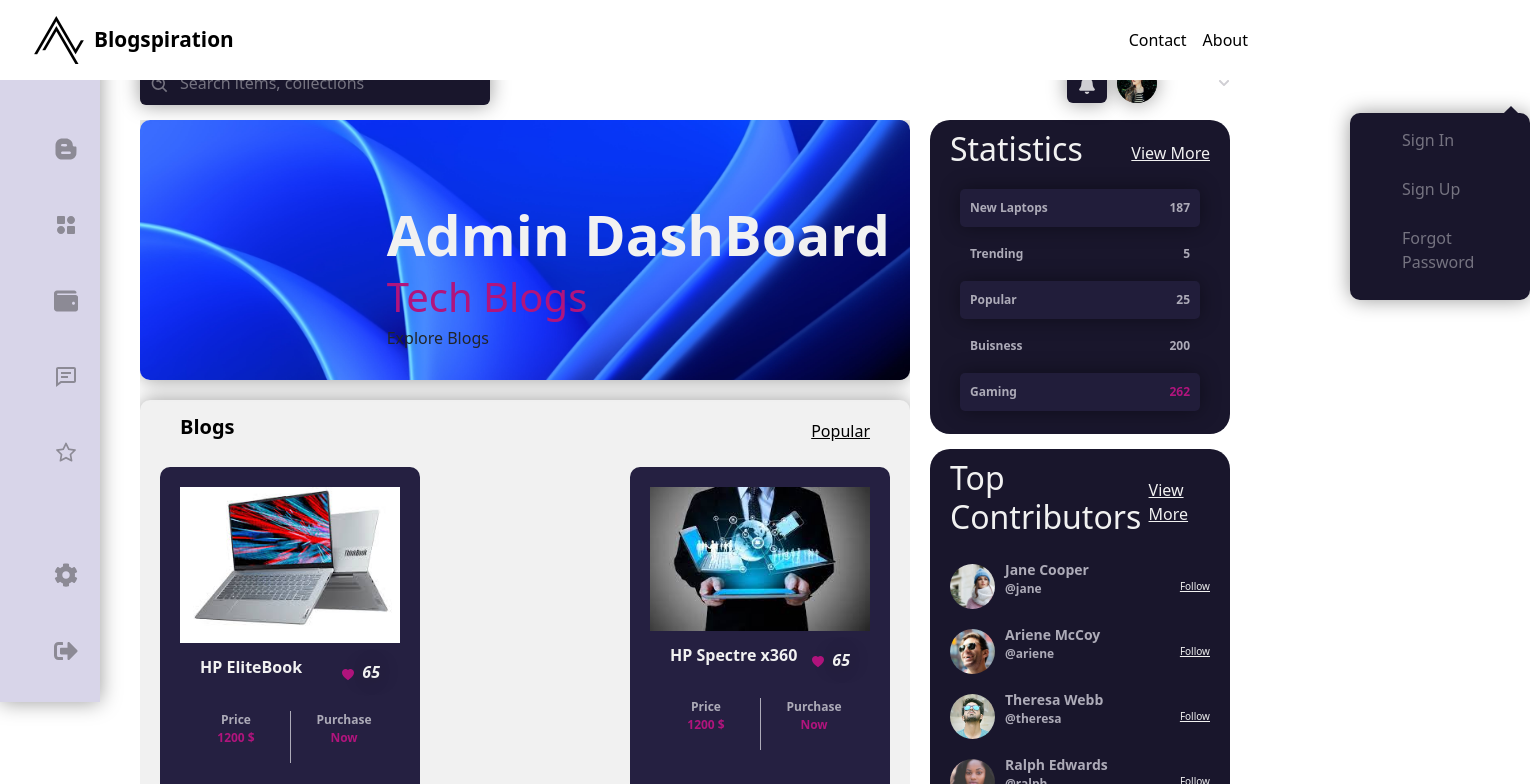
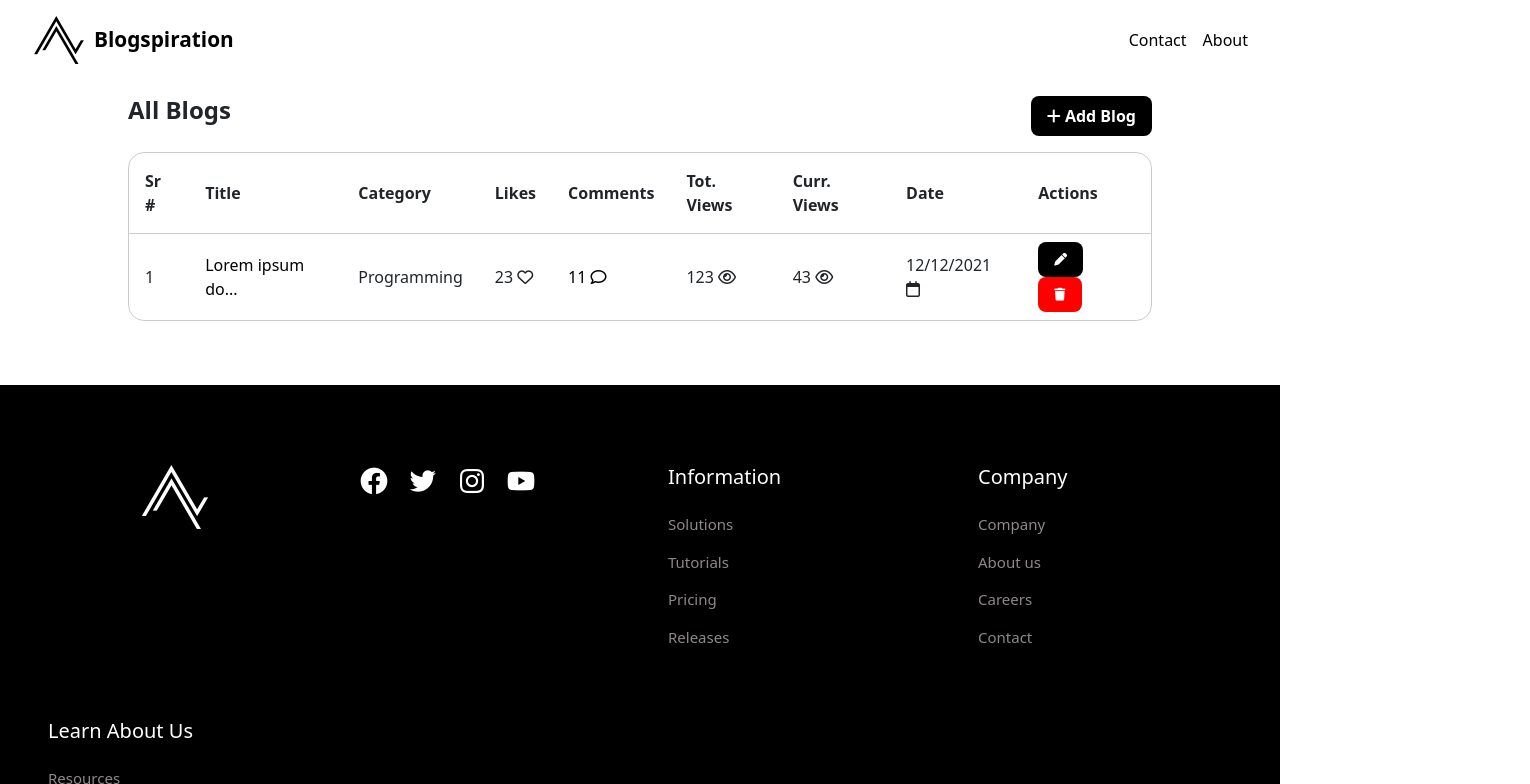
Before and after one commit to the-byte-bandits/tech-blog, a React (Create React App) app: page /dashboard in a window 1280 px wide. Shown: the top 784 px of the page, 1530 px wide, since content can reach past the window. Built offline with nearby package versions, Linux system fonts and the light colour scheme.

Commit message:
dashboard-pre

```diff
--- a/src/App.js
+++ b/src/App.js
@@ -1,6 +1,5 @@
 import 'https://kit.fontawesome.com/9c1c3f6a2e.js'
 import 'bootstrap/dist/css/bootstrap.min.css';
-
 import Container from './adminComponents/Container/Container';
 import Menu from './adminComponents/SideMenu/Menu';
 import { BrowserRouter as Router, Routes, Route, Link} from "react-router-dom";
@@ -15,6 +14,7 @@ import Register from './Register';
 import BlogEditor from './BlogEditor';
 import Footer from './Footer';
 import ScrollToTop from './ScrollToTop';
+import Dashboard from './Dashboard';
 
 
 function App() {
@@ -22,9 +22,7 @@ function App() {
     <div className="app">
       <Router>
         <Navbarr />
-
         <ScrollToTop />
-
         <Routes>
           <Route path='/' element={<MainBlog />} />
           <Route path='/blog' element={<BlogPage />} />
@@ -33,7 +31,8 @@ function App() {
           <Route path='/login' element={<Login />} />
           <Route path='/register' element={<Register />} />
           <Route path='/blogeditor' element={<BlogEditor />} />
-          <Route path='/dashboard' element={<div className="dashboard"><Menu/><Container/></div>} />
+          <Route path='/dashboard' element={<Dashboard />} />
+          {/* <Route path='/dashboard' element={<div className="dashboard"><Menu/><Container/></div>} /> */}
         </Routes>
         <Footer />
       </Router>
--- a/src/BlogPage.css
+++ b/src/BlogPage.css
@@ -52,6 +52,7 @@
 
 .blog-page-info>p:nth-child(1)>section{
     text-decoration: underline;
+    padding: 0 !important;
 
 }
 
--- /dev/null
+++ b/src/Dashboard.css
@@ -0,0 +1,193 @@
+.admin-dashboard{
+
+}
+
+.admin-dashboard-container{
+    width: 80%;
+    margin: 0 auto;
+    display: flex;
+    flex-direction: column;
+    align-items: center;
+    /* justify-content: center; */
+
+    /* border: px solid red; */
+}
+
+.admin-info{
+    display: flex;
+    align-items: center;
+    padding: 0 2rem;
+    /* background-color: #f3f5f7; */
+    /* border: 1px solid #cccccc; */
+    border-radius: 1rem;
+    margin: 2rem 0;
+    /* width: auto; */
+
+    /* border: 1px solid red; */
+}
+
+.admin-info-left{
+    /* width: 30%; */
+    margin-right: 2rem;
+
+    /* border: 1px solid red; */
+}
+
+.admin-info-left>img{
+    height: 150px;
+    border-radius: 1rem;
+    /* box-shadow: 0 0 1rem black; */
+}
+
+.admin-info-right{
+
+    /* border: 1px solid red; */
+}
+
+.admin-info-right>p,.admin-info-right>h1{
+    margin: 0 0 .5rem;
+}
+
+.admin-info-right>p:nth-child(1){
+    background-color: black;
+    display: inline-block;
+    color: white;
+    padding: .5rem;
+    border-radius: .5rem;
+    font-weight: bold;
+}
+
+.admin-info-right>h1{
+    font-size: 2rem;
+    font-weight: bold;
+}
+
+.admin-info-right>p:nth-child(3){
+    display: flex;
+    font-weight: bold;
+    font-size: 1.2rem;
+}
+
+.admin-info-right>p>section{
+    padding: 0;
+    margin-left: .5rem;
+    font-weight: 400;
+}
+
+.admin-info-right>button{
+    padding: .5rem 1rem;
+    font-weight: bold;
+    border-radius: .5rem;
+    border: none;
+    background-color: black;
+    color: white;
+    width: 100%;
+}
+
+
+.admin-table{
+    /* width: 70%; */
+    /* border: 1px solid red; */
+}
+
+.admin-table-container{
+    /* border: 1px solid #cccccc; */
+    /* padding: 2rem; */
+    /* box-sizing: border-box; */
+    /* border-radius: 2rem; */
+
+
+
+    /* border: 1px solid red; */
+}
+
+.admin-table-container>div{
+    display: flex;
+    justify-content: space-between;
+    /* margin: 0 0 2rem; */
+    /* border-bottom: 1px solid #cccccc; */
+    padding-bottom: 1rem;
+}
+
+.admin-table-container>div>h1{
+    font-size: 1.5rem;
+    font-weight: bold;
+}
+
+.admin-table-container>div>button{
+    padding: .5rem 1rem;
+    font-weight: bold;
+    border-radius: .5rem;
+    border: none;
+    background-color: black;
+    color: white;
+}
+
+.admin-table-container>.admin-table-wrapper>table{
+    /* margin-top: 2rem; */
+    width: 100%;
+    /* border: 1px solid #cccccc; */
+    /* border-radius: 1rem; */
+
+    /* border: 1px solid red; */
+
+}
+
+.admin-table-wrapper{
+    border: 1px solid #cccccc;
+    border-radius: 1rem;
+
+    padding-bottom: 0 !important;
+}
+
+table>tr{
+    /* padding: 2rem 0 !important; */
+    border: 1px solid #cccccc;
+    border-left: none;
+    border-right: none;
+}
+
+table>tr:nth-child(1){
+    border-top: none;
+}
+
+table>tr:last-child{
+    border-bottom: none;
+}
+
+table>tr>th{
+    box-sizing: border-box;
+    padding: 1rem;
+    /* text-align: center; */
+
+}
+
+table>tr>td{
+    box-sizing: border-box;
+    padding: .5rem 1rem;
+    /* text-align: right; */
+    /* border: 1px solid red; */
+}
+
+table>tr>td>a{
+    color: black;
+    text-decoration: none;
+}
+
+table>tr>td>a:hover{
+    text-decoration: underline;
+}
+
+table>tr>td>button{
+    border: none;
+    background-color: black;
+    color: white;
+    margin: 0 .5rem 0 0;
+    padding: .5rem 1rem;
+    border-radius: .5rem;
+    font-size: .8rem;
+}
+
+table>tr>td>button:last-child{
+    background-color: red;
+}
--- /dev/null
+++ b/src/Dashboard.js
@@ -0,0 +1,59 @@
+import React from 'react'
+import './Dashboard.css'
+
+function Dashboard() {
+  return (
+    <div className='admin-dashboard correction'>
+        <div className="admin-dashboard-container">
+            {/* <div className="admin-info">
+                <div className="admin-info-left">
+                    <img src={require('./images/hamster.png')} alt="" />
+                </div>
+                <div className="admin-info-right">
+                    <p>Admin</p>
+                    <h1>Gloria Borger</h1>
+                    <p>Email: <section>abc@abc.com</section></p>
+                    <button>Logout</button>
+                </div>
+            </div> */}
+            <div className="admin-table">
+                <div className="admin-table-container">
+                    <div>
+                        <h1>All Blogs</h1>
+                        <button><i class="fa-solid fa-plus"></i> Add Blog</button>
+                    </div>
+                    <div className="admin-table-wrapper">
+                        <table>
+                            <tr>
+                                <th>Sr #</th>
+                                <th>Title</th>
+                                <th>Category</th>
+                                <th>Likes</th>
+                                <th>Comments</th>
+                                <th>Tot. Views</th>
+                                <th>Curr. Views</th>
+                                <th>Date</th>
+                                <th>Actions</th>
+                            </tr>
+                            <tr>
+                                <td>1</td>
+                                <td><a href="">Lorem ipsum do...</a></td>
+                                <td>Programming</td>
+                                <td>23  <i class="fa-regular fa-heart"></i></td>
+                                <td><a href="">11 <i class="fa-regular fa-comment"></i></a></td>
+                                <td>123 <i class="fa-regular fa-eye"></i></td>
+                                <td>43 <i class="fa-regular fa-eye"></i></td>
+                                <td>12/12/2021 <i class="fa-regular fa-calendar"></i></td>
+                                <td><button><i class="fa-solid fa-pen"></i></button><button><i class="fa-solid fa-trash"></i></button></td>
+                            </tr>
+                        </table>
+                    </div>
+                </div>
+            </div>
+        </div>
+
+    </div>
+  )
+}
+
+export default Dashboard
--- a/src/adminComponents/SideMenu/Menu.css
+++ b/src/adminComponents/SideMenu/Menu.css
@@ -1,4 +1,5 @@
 .dashboard{
+  margin-top: 5rem;
   display: flex;
 }
 menu {
```
Also changed, not shown: src/images/hamster.png (added).
